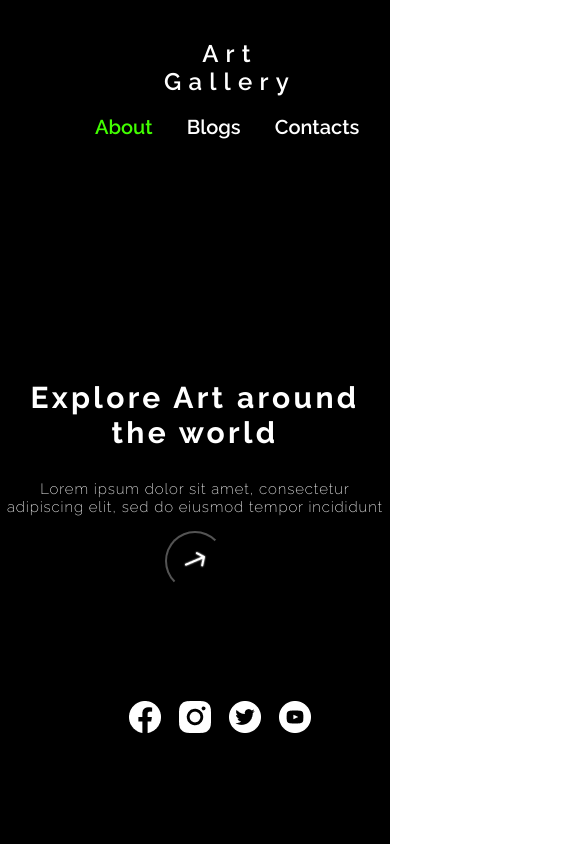
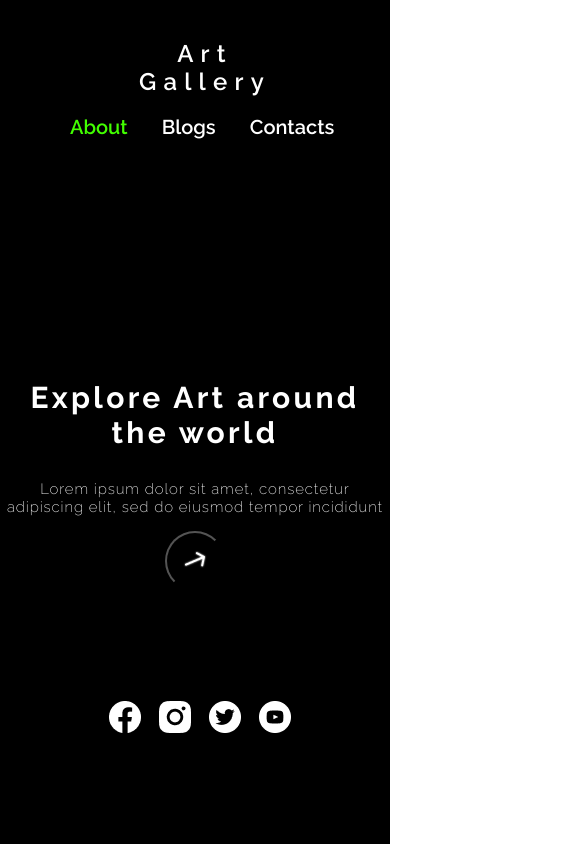
Before and after one commit to F3lipe4/Landing-Responsive, a plain HTML site: page index.html in a window 390 px wide. Shown: the top 844 px of the page, 585 px wide, since content can reach past the window. Drawn offline with Linux system fonts and the light colour scheme.

Commit message:
Css movil be

```diff
--- a/css/style.css
+++ b/css/style.css
@@ -243,18 +243,18 @@ i:hover {
     .menu{
         text-align: start;
         margin-top: 20px;
-        margin-left: 40px;
+        margin-left: 15px;
     }
     .logo{
         text-align: center;
-        margin-left: 90px;
+        margin-left: 65px;
     }
     .social-net{
         flex-direction: row;
-        margin-left: 120px;
+        margin-left: 100px;
     }
     .more-icons{
         flex-direction: row;
-        margin-left: 70px;
+        margin-left: 50px;
     }
 }
```
